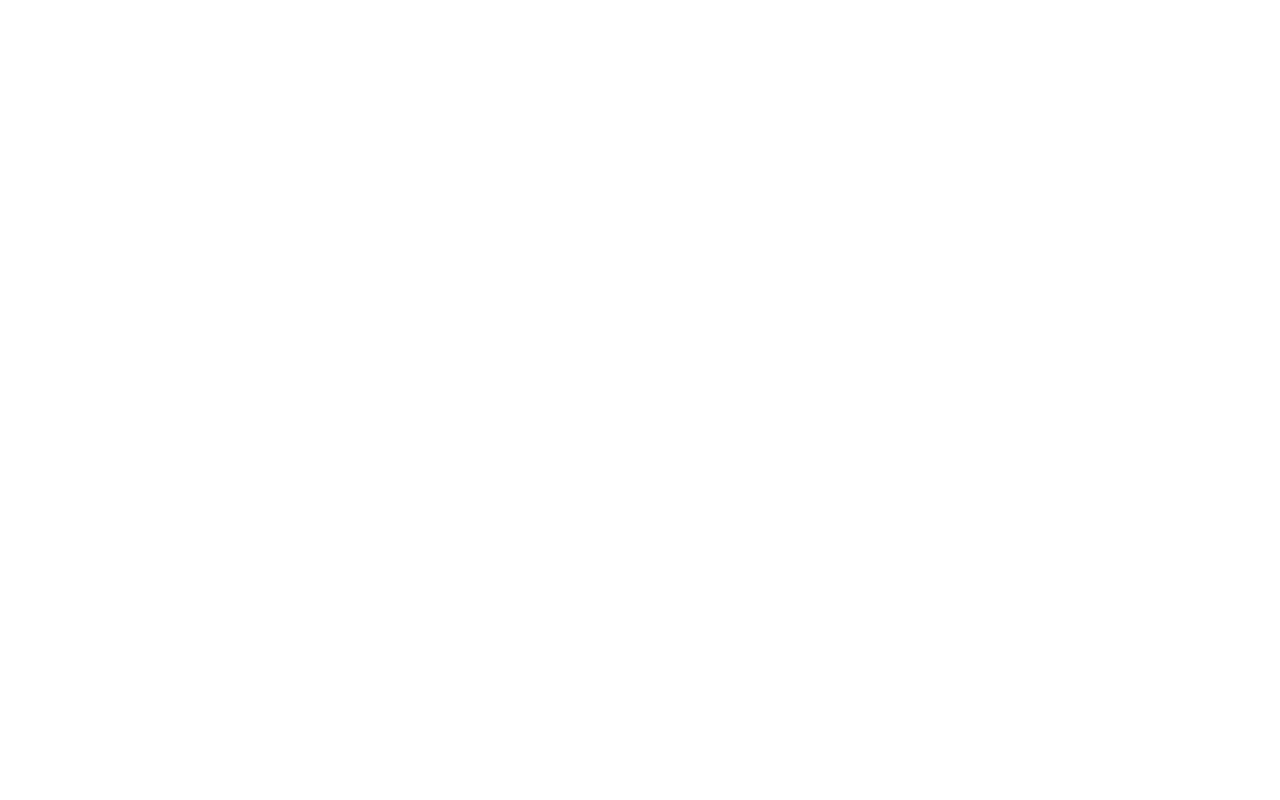
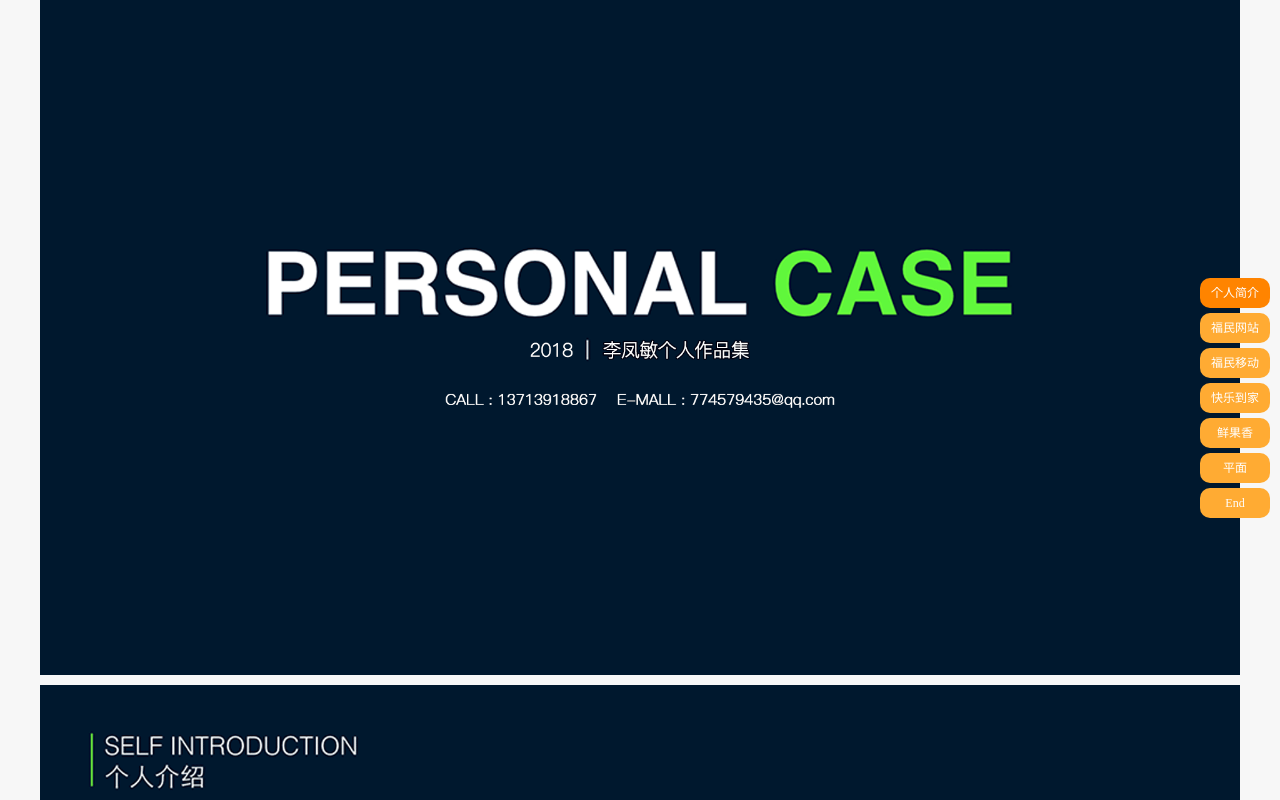
Before and after one commit to hotmanxp/lifengmin, a website: page index.html in a window 1280 px wide. Shown: the top 800 px of the page. Drawn offline with Linux system fonts and the light colour scheme.

Commit message:
Update index.html

```diff
--- a/index.html
+++ b/index.html
@@ -7,7 +7,7 @@
   <link rel="stylesheet" href="./style.css">
   <title>李凤敏的个人作品</title>
 </head>
-<body style="display: none">
+<body style="display: block">
   <div class='content'>
     <img src="./img/page1.png" title='data_个人简介' />
     <img src="./img/page2.png" />
```
